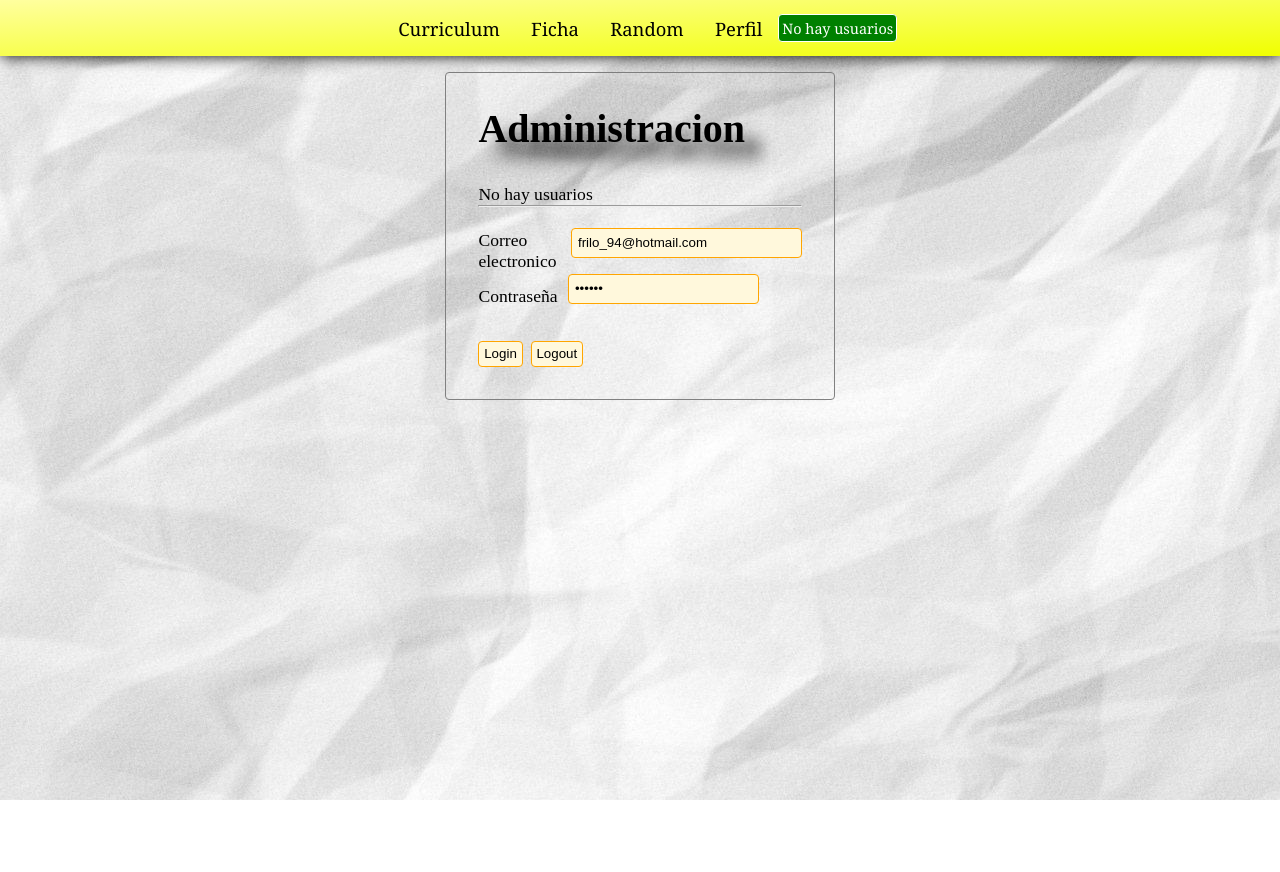
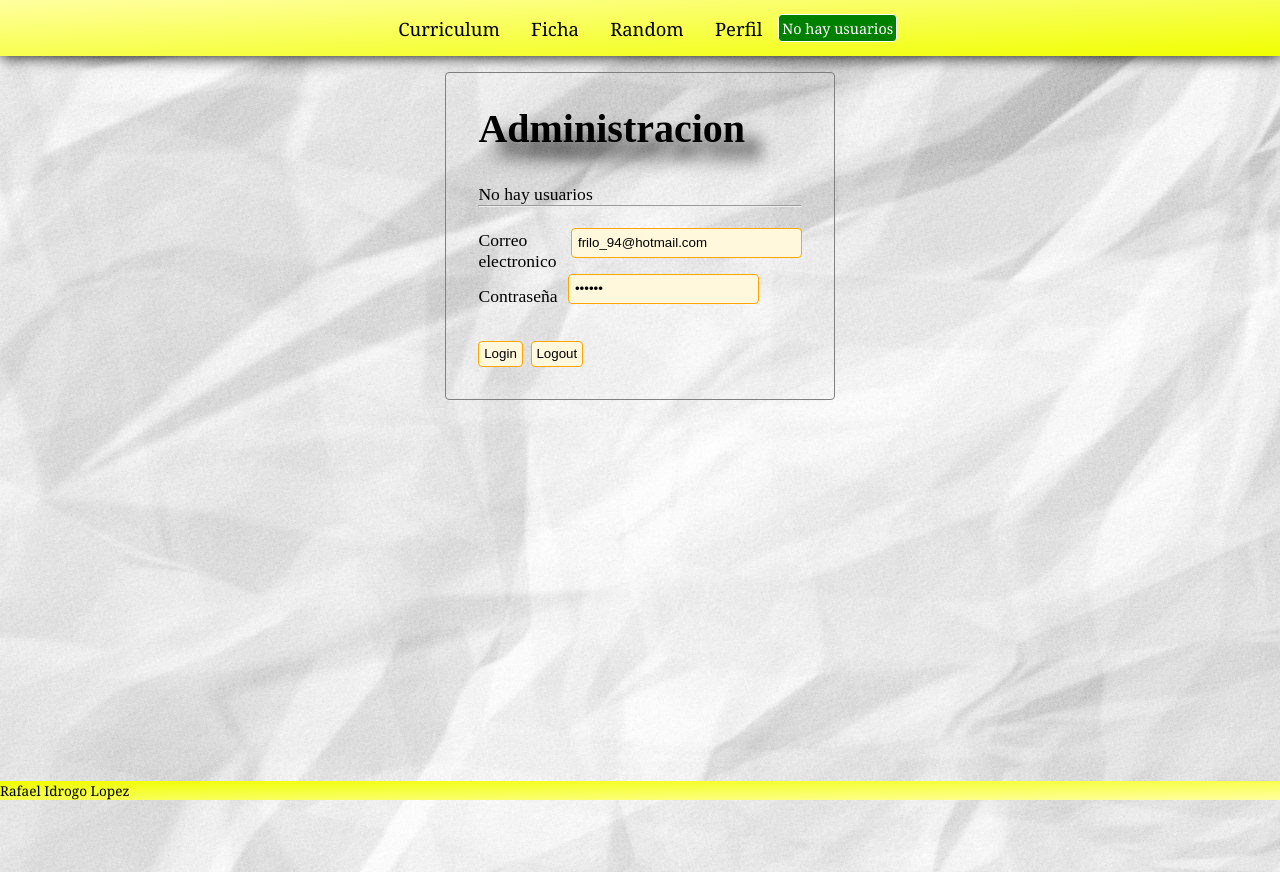
Before and after one commit to rafajlpz/cv-vue, a Vue app: page /about in a window 1280 px wide. Before the commit the page ends 800 px from the top, so only its background shows below. Built offline with nearby package versions, Linux system fonts and the light colour scheme; no server answers; the database is empty.

Commit message:
Cambios CSS

```diff
--- a/src/App.vue
+++ b/src/App.vue
@@ -1,7 +1,7 @@
 <template>
   <mi-menu :correo="store.getEmailUser"></mi-menu>
   <router-view />
-  <!-- <mi-footer></mi-footer> -->
+  <mi-footer></mi-footer>
 
 </template>
 
@@ -15,7 +15,8 @@
   box-sizing: border-box;
 }
 #app{
-
+  height: 100vh;
+  /* margin-bottom: 10rem; */
 }
 
 body {
--- a/src/components/MiFooter.vue
+++ b/src/components/MiFooter.vue
@@ -12,7 +12,13 @@
   /* margin-top: 1rem;
   position:fixed; */
   display: flex;
-  height: 100vh;
+  position: fixed;
+  left: 0;
+  bottom: 0;
+  width: 100%;
+
+  /* flex-direction: column; */
+  /* height: 100vh; */
   /* grid-template-columns: repeat(auto-fit, minmax(200px, 1fr)); */
   /* grid-auto-rows: auto; */
   /* grid-gap: 10px; */
--- a/src/store/datosPersonales.js
+++ b/src/store/datosPersonales.js
@@ -2,7 +2,6 @@ import { defineStore } from "pinia";
 import { db } from "../hook/firebase.config";
 import { collection, query, getDocs } from "firebase/firestore";
 import { storage } from "../hook/firebase.config";
-import { normalizeClass } from "vue";
 import { ref, uploadBytes } from "firebase/storage";
 
 export const useStoreDatosPersonales = defineStore("datosPersonales", {
@@ -21,9 +20,11 @@ export const useStoreDatosPersonales = defineStore("datosPersonales", {
         console.log("Subido el archivo!");
       });
     },
+
     /**
      * Funcion que coge datos de firestone
      */
+
     async setDatosCurriculum() {
       const curriculumRef = collection(db, "curriculum");
       const consulta = query(curriculumRef);
--- a/src/views/AboutView.vue
+++ b/src/views/AboutView.vue
@@ -113,7 +113,7 @@ const url = ref("");
 
   align-items: center;
   justify-content: center;
-  height: auto;
+
 }
 
 .caja-formulario {
--- a/src/views/HomeView.vue
+++ b/src/views/HomeView.vue
@@ -76,6 +76,8 @@
   margin-right: auto;
 
   max-width: 62.5rem;
+  height: 100vh;
+  /* margin-bottom: 1rem; */
 
   -webkit-box-shadow: 44px 29px 23px 6px rgba(161, 156, 161, 0.62);
   -moz-box-shadow: 44px 29px 23px 6px rgba(161, 156, 161, 0.62);
--- a/src/views/PerfilView.vue
+++ b/src/views/PerfilView.vue
@@ -15,3 +15,7 @@ const gestionarFichero = (imagen) =>{
     }
 }
 </script>
+
+<style>
+
+</style>
```
